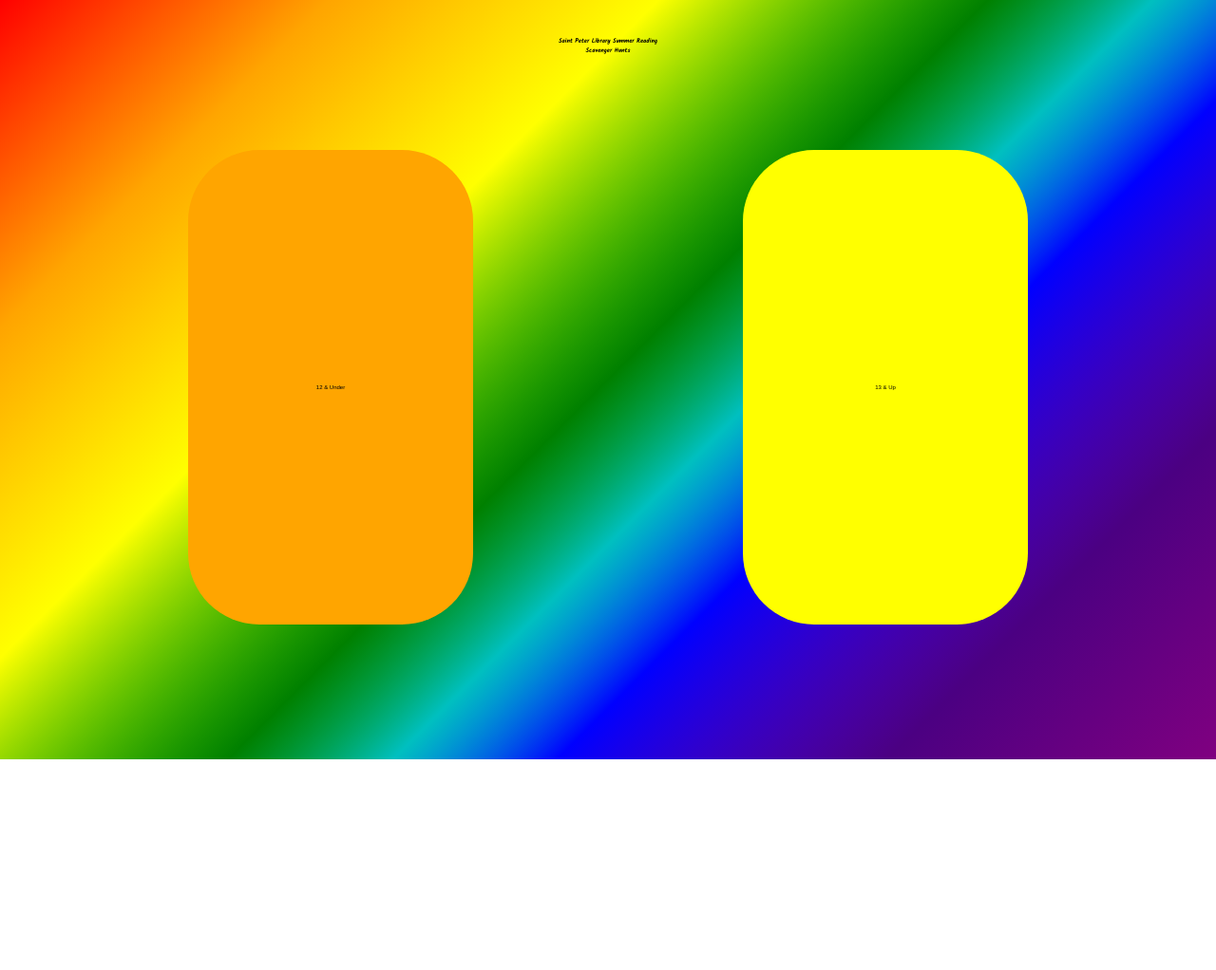
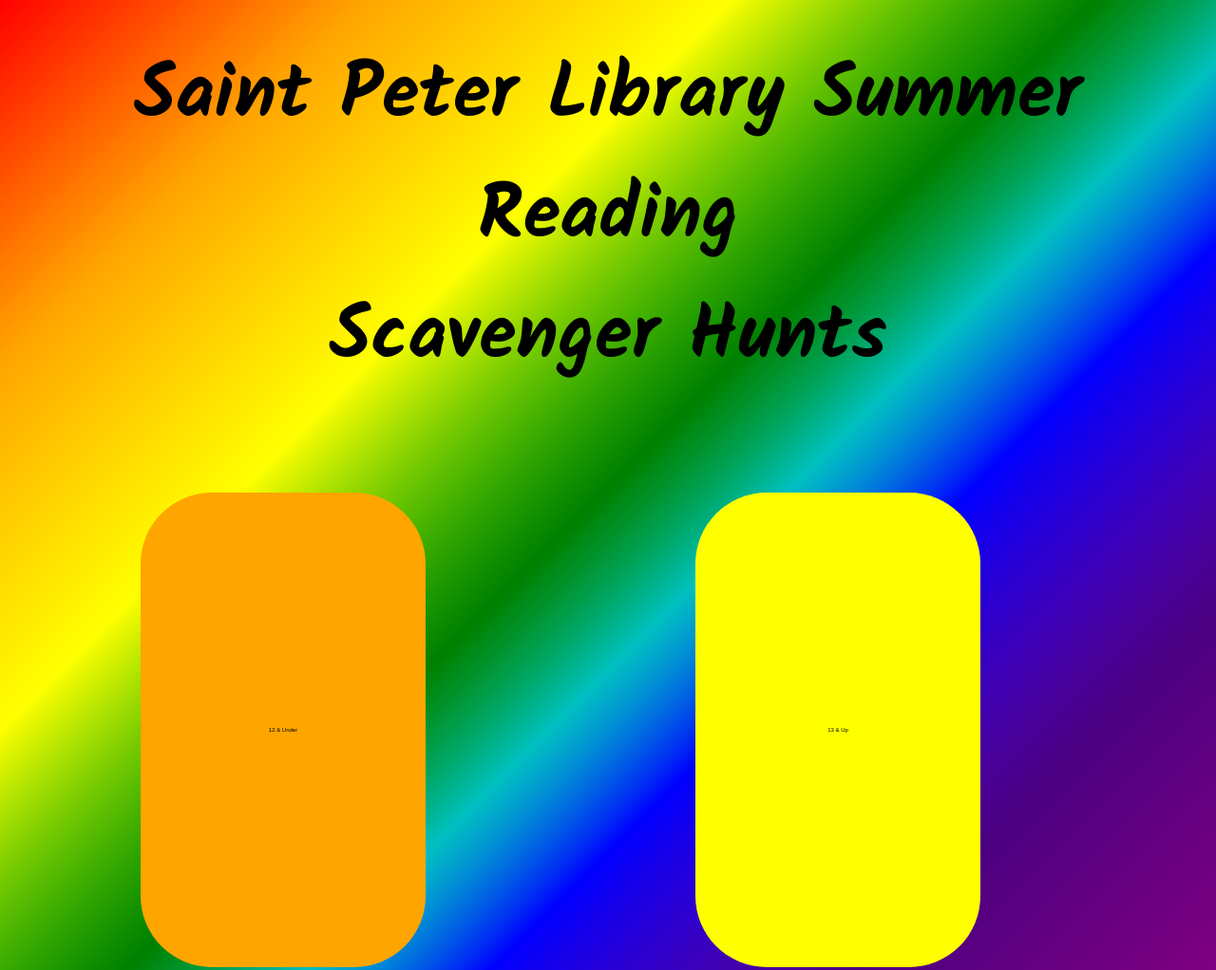
Before and after one commit to TWatkins27/Summer-Reading-Scavenger-Hunt-2025, a plain HTML site: page index.html in a window 1280 px wide. Shown: the top 1022 px of the page at 95% size. Before the commit the page ends 800 px from the top, so only its background shows below. Drawn offline with Linux system fonts and the light colour scheme.

Commit message:
Updated style.css.

```diff
--- a/style.css
+++ b/style.css
@@ -15,7 +15,7 @@
     font-family: "Kalam", cursive;
     font-weight: 700;
     font-style: normal;
-    font-size: 40%;
+    font-size: 500%;
     margin-top: 30px;
   }
   .button {
```
